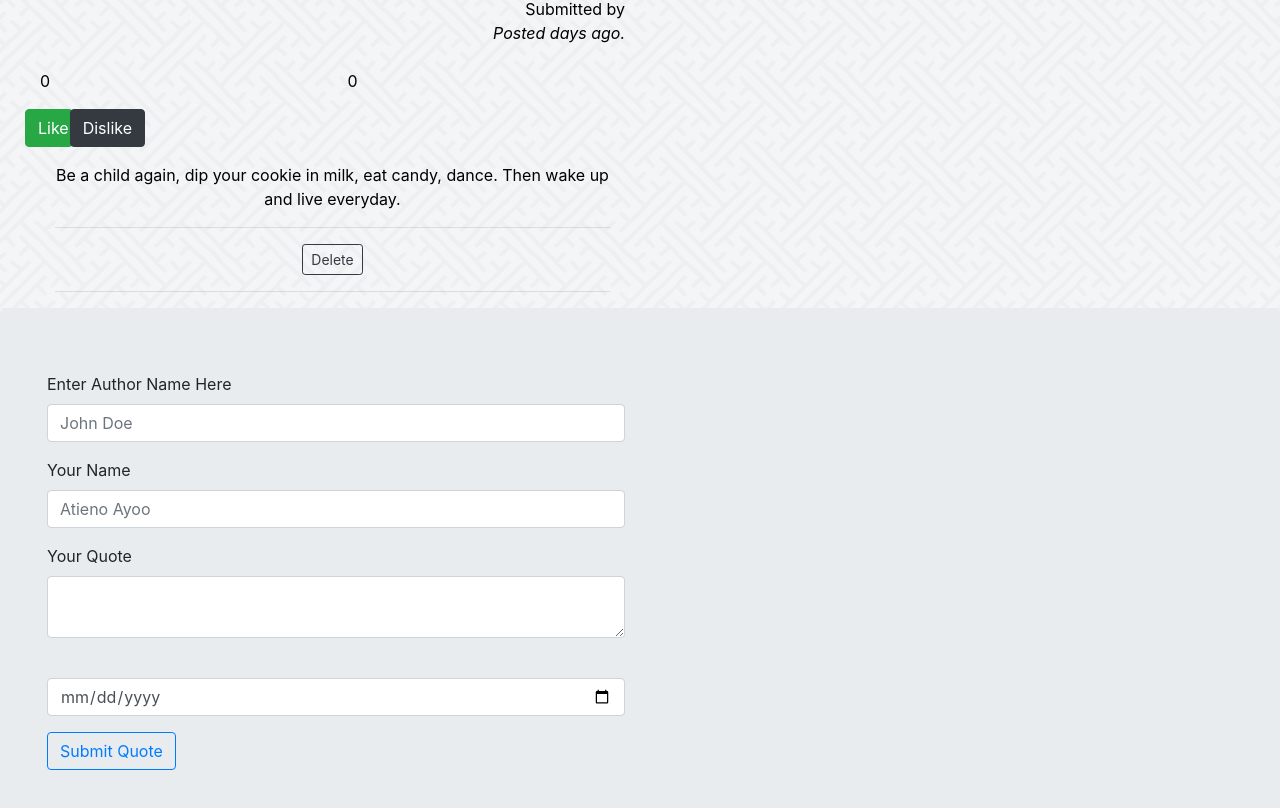
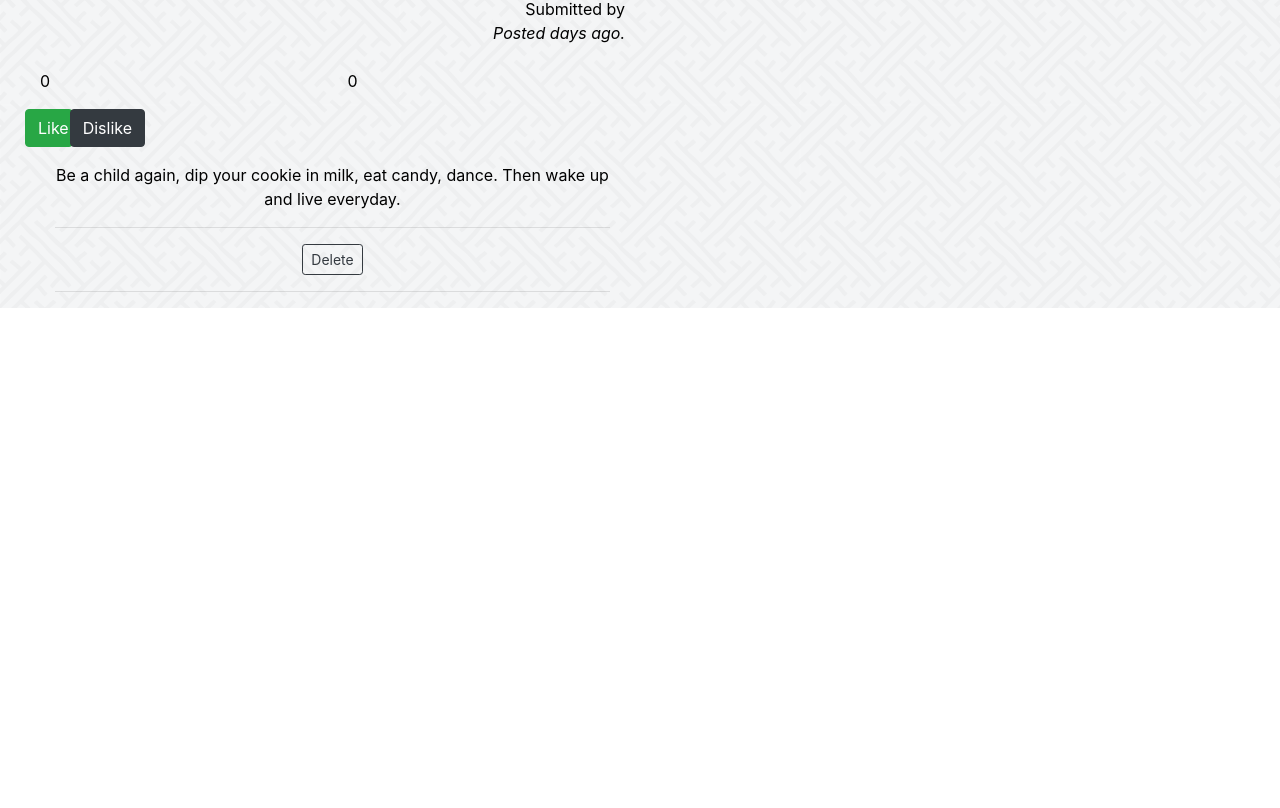
Before and after one commit to Hillarydalie/semasema, an Angular app: page / in a window 1280 px wide. Shown: the part 2295-3103 px from the top of the page. After the commit the page ends 2603 px from the top, so only its background shows below. Built offline with nearby package versions, Linux system fonts and the light colour scheme.

Commit message:
Style the code to side with form

```diff
--- a/src/app/sema/sema.component.html
+++ b/src/app/sema/sema.component.html
@@ -71,16 +71,16 @@
 
         </div>
       </div>
-    </div>
-
-  </div>
-</div>
-
-<div class="jumbotron">
-  <div class="row">
-    <div class="container-fluid">
-      <div class="col-md-12">
-        <app-sema-form (addQuote)="addNewQuote($event)"></app-sema-form>
+      <div class="col-md-6">
+        <div class="jumbotron">
+          <div class="row">
+            <div class="container-fluid">
+              <div class="col-md-12">
+                <app-sema-form (addQuote)="addNewQuote($event)"></app-sema-form>
+              </div>
+            </div>
+          </div>
+        </div>
       </div>
     </div>
   </div>
```
